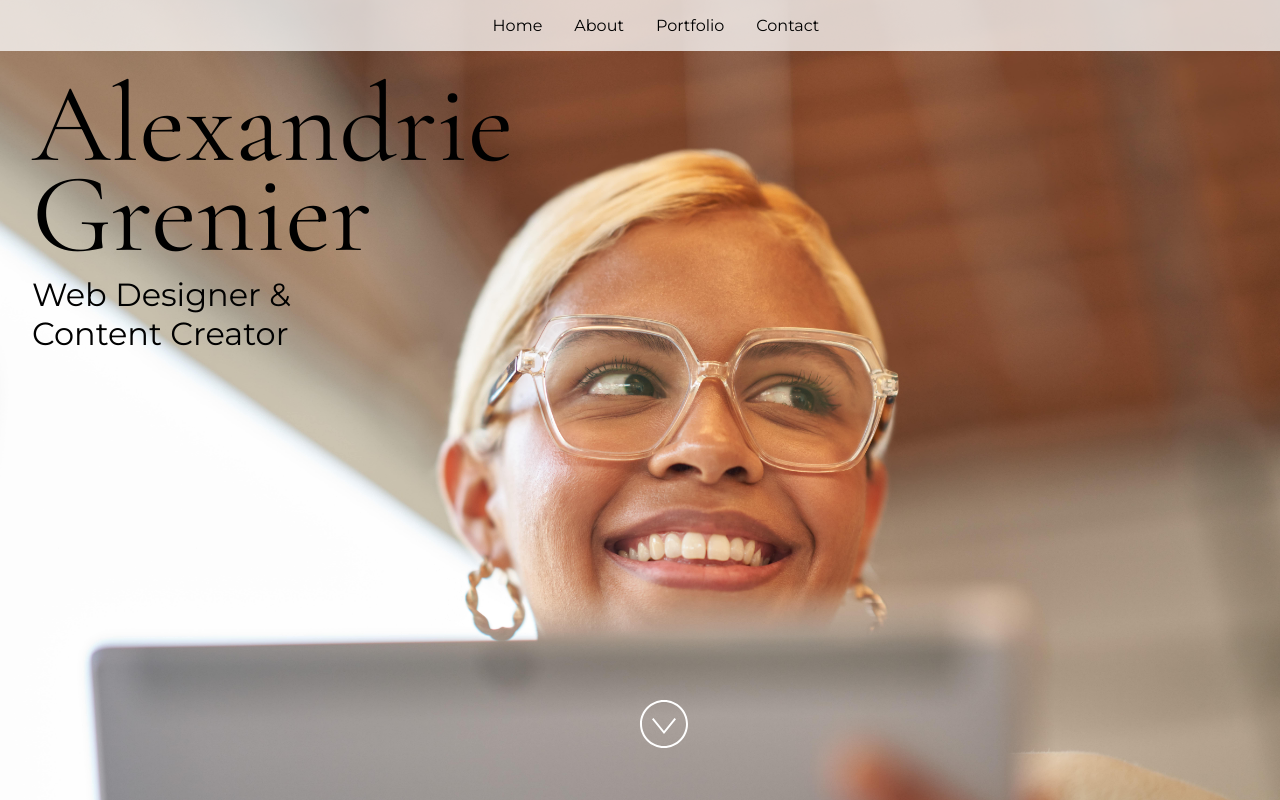
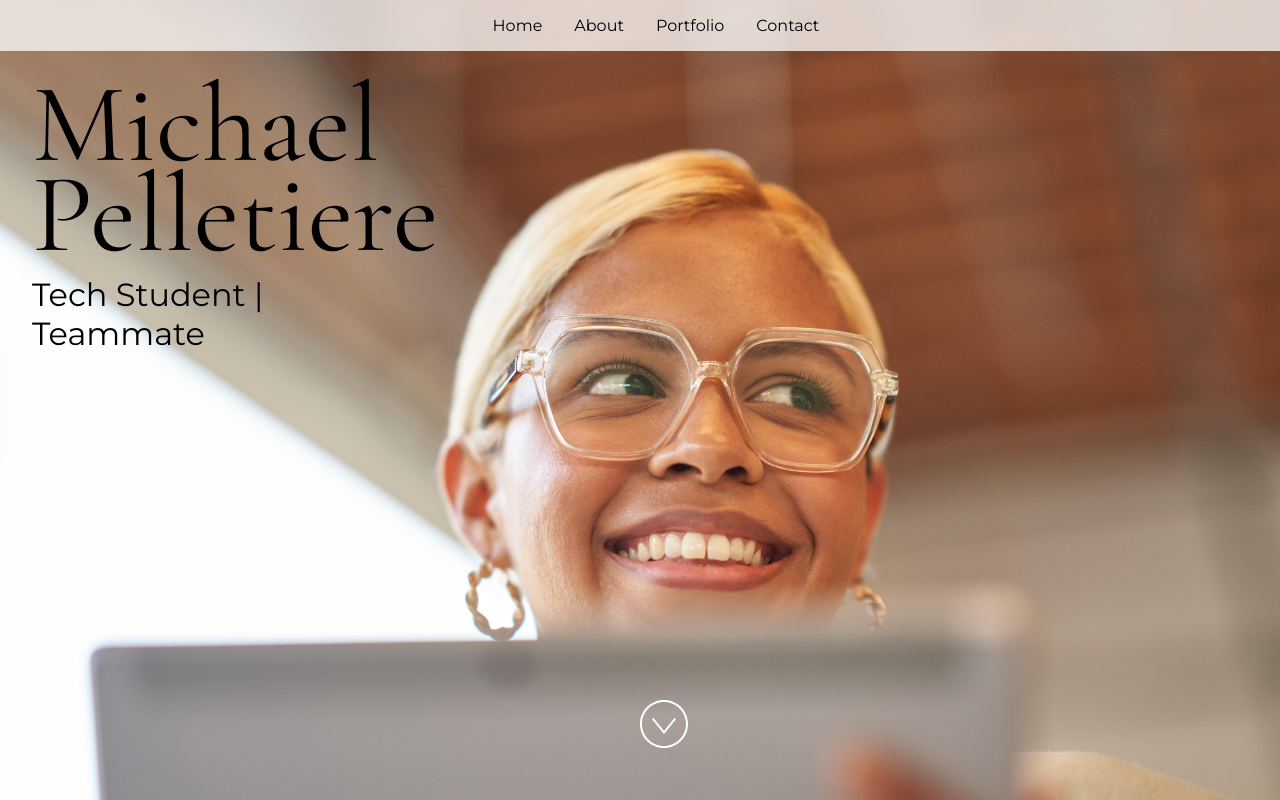
Before and after one commit to michaelpelletiere/CodespacePractice, a React (Vite) app: page / in a window 1280 px wide. Built offline with nearby package versions, Linux system fonts and the light colour scheme.

Commit message:
Updated AboutMe

```diff
--- a/src/App.jsx
+++ b/src/App.jsx
@@ -24,15 +24,11 @@ import "./styles.css";
  * If you don't have one of the social sites listed, leave it as an empty string.
  */
 const siteProps = {
-  name: "Alexandrie Grenier",
-  title: "Web Designer & Content Creator",
-  email: "alex@example.com",
-  gitHub: "microsoft",
-  instagram: "microsoft",
-  linkedIn: "satyanadella",
-  medium: "",
-  twitter: "microsoft",
-  youTube: "Code",
+  name: "Michael Pelletiere",
+  title: "Tech Student | Teammate",
+  email: "michael.pelletiere@outlook.com",
+  gitHub: "https://github.com/michaelpelletiere",
+  linkedIn: "https://www.linkedin.com/in/michael-pelletiere/",
 };
 
 const primaryColor = "#4E567E";
```
